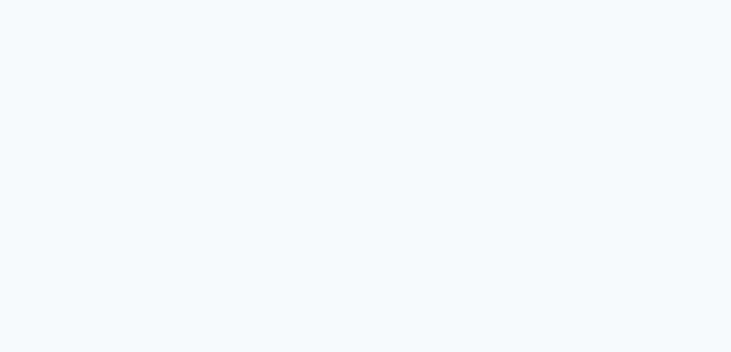
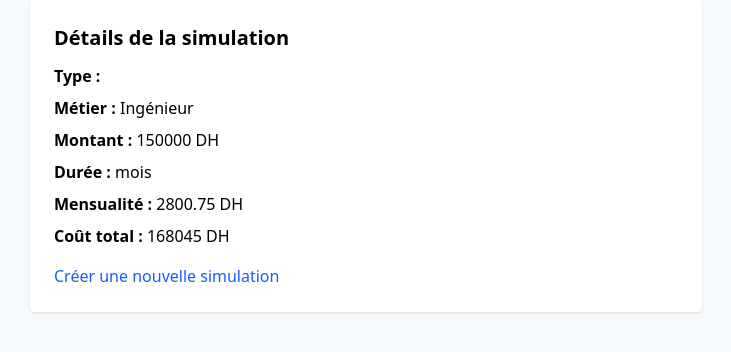
Before and after one commit to Sahnoun122/Salefni, a React (Vite) app: page /simulation/1 in a window 1280 px wide. Before the commit this address had no page. Shown: the top 352 px of the page, without its empty margins (274-1005 px from the left). Built offline with nearby package versions, Linux system fonts and the light colour scheme; data requests are answered from the project's data file.

Commit message:
feat: ajouter la page de details pour la simualtions

```diff
--- a/src/App.jsx
+++ b/src/App.jsx
@@ -2,6 +2,7 @@
 import { BrowserRouter, Routes, Route, Navigate } from "react-router-dom";
 import PageCreationSimulation from "./pages/PageCreationSimulation";
 import PageSimulation from "./pages/PageSimulation";
+import PageDetailSimulation from "./pages/PageDetailSimulation";
 
 export default function App() {
   return (
@@ -9,6 +10,8 @@ export default function App() {
       <Routes>
         <Route path="/new" element={<PageCreationSimulation />} />
         <Route path="/simulation" element={<PageSimulation />} />
+
+        <Route  path = "/simulation/:id"  element= {<PageDetailSimulation/>} />
       </Routes>
     </BrowserRouter>
   );
--- /dev/null
+++ b/src/pages/PageDetailSimulation.jsx
@@ -0,0 +1,67 @@
+import { useState , useEffect } from "react";
+
+import { useParams, Link } from "react-router-dom";
+import { obtenirSimulationParId } from "../services/simulationService";
+
+
+
+
+export default function PageDetailSimulation(){
+    const {id} = useParams();
+
+    const [sim , setSim ] = useState(null);
+    const [chargement , setChargement] = useState(true);
+
+
+    useEffect(()=>{
+
+async function charger (){
+        try {
+            const data = await obtenirSimulationParId(id);
+            setSim(data);
+        } catch (error) {
+            console.error(error)
+        }finally{
+            setChargement(false)
+        }
+        }
+
+        charger();
+    }, [id]);
+
+    if(chargement) return <div className="p-4">chargement</div>;
+    if(!sim) return <div className="p-4">il n'a pas aucune simulations</div>;
+
+
+    return (
+      <div className="max-w-2xl mx-auto p-6 bg-white rounded shadow">
+        <h2 className="text-xl font-bold mb-3">Détails de la simulation</h2>
+        <ul className="space-y-2">
+          <li>
+            <strong>Type :</strong> {sim.type}
+          </li>
+          <li>
+            <strong>Métier :</strong> {sim.metier}
+          </li>
+          <li>
+            <strong>Montant :</strong> {sim.montant} DH
+          </li>
+          <li>
+            <strong>Durée :</strong> {sim.duree} mois
+          </li>
+          <li>
+            <strong>Mensualité :</strong> {sim.mensualite} DH
+          </li>
+          <li>
+            <strong>Coût total :</strong> {sim.coutTotal} DH
+          </li>
+        </ul>
+
+        <div className="mt-4">
+          <Link to="/new" className="text-blue-600">
+            Créer une nouvelle simulation
+          </Link>
+        </div>
+      </div>
+    );
+}
```
